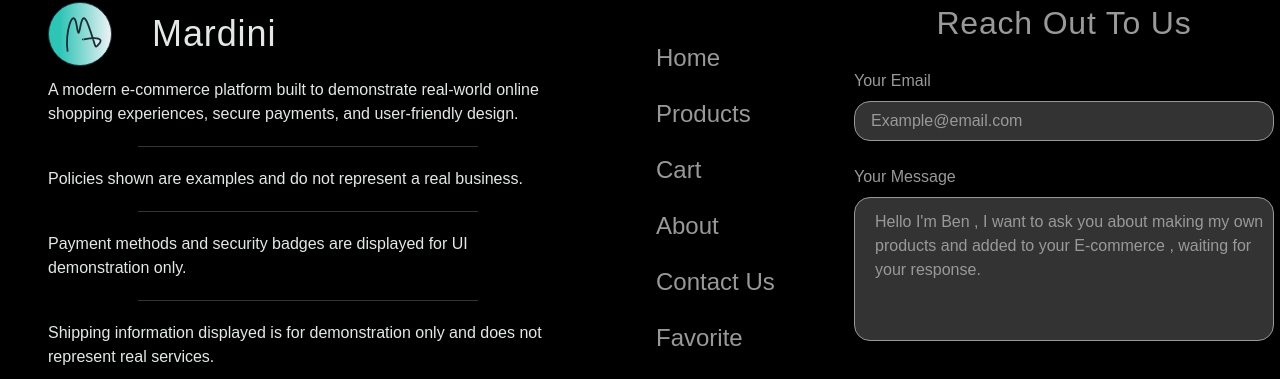
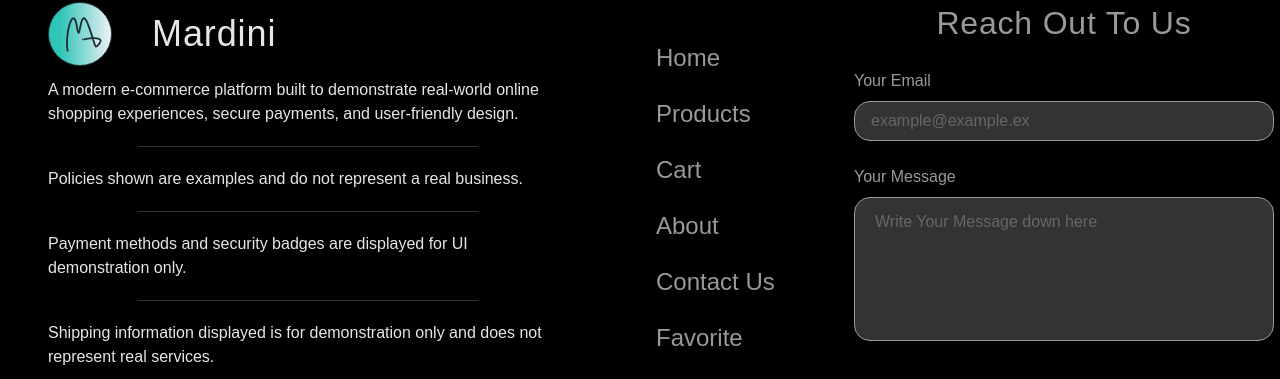
Before and after one commit to muhmardini/mardini-ecommerce, a React (Vite) app: page / in a window 1280 px wide. Shown: the part 2452-2831 px from the top of the page. Built offline with nearby package versions, Linux system fonts and the light colour scheme; no server answers; a web font is replaced by a local one.

Commit message:
edit the footer form

```diff
--- a/package.json
+++ b/package.json
@@ -19,7 +19,6 @@
     "@tailwindcss/vite": "^4.1.18",
     "@tanstack/react-query": "^5.90.19",
     "axios": "^1.13.2",
-    "formik": "^2.4.9",
     "immer": "^11.1.4",
     "motion": "^12.35.2",
     "react": "^19.2.0",
--- a/src/shared/components/Footer.tsx
+++ b/src/shared/components/Footer.tsx
@@ -3,8 +3,7 @@ import FooterInfo from "../../components/Global/FooterInfo"
 import {Link} from 'react-router-dom'
 import { faFacebook, faInstagram, faTiktok, faWhatsapp } from "@fortawesome/free-brands-svg-icons"
 import { faCopyright } from "@fortawesome/free-solid-svg-icons"
-import {useFormik} from 'formik'
-import {addEmail} from '../../constant/emails'
+import { useFooterForm } from "../hooks/useFooterForm"
 
 const footerInfo:string[] = [
     "A modern e-commerce platform built to demonstrate real-world online shopping experiences, secure payments, and user-friendly design.",
@@ -14,15 +13,7 @@ const footerInfo:string[] = [
     "Subscribe to see how newsletter UI and validation work in a real e-commerce environment.No emails are stored or processed."
 ]
 const Footer = () => {
-  const formik = useFormik({
-    initialValues: {
-      email: "Example@email.com",
-      message: "Hello I'm Ben , I want to ask you about making my own products and added to your E-commerce , waiting for your response."
-    },
-    onSubmit: values => {
-      addEmail({email:values.email,message:values.message})
-    }
-  })
+  const footerForm = useFooterForm();
   return (
     <footer className="bg-black w-full py-10 px-6 md:px-12 space-y-8">
       <div className="flex flex-col md:flex-row">
@@ -43,7 +34,7 @@ const Footer = () => {
             />
             <h1 className="text-background text-3xl md:text-4xl">Mardini</h1>
           </div>
-          <div className="hidden md:flex md:w-full lg:w-[520px] flex-col gap-5 mt-3">
+          <div className="hidden md:flex md:w-full lg:w-130 flex-col gap-5 mt-3">
             {footerInfo.map((e, index) => (
               <FooterInfo key={index} info={e}/>
             ))}
@@ -71,34 +62,32 @@ const Footer = () => {
           </div>
         </div>
         <div className="w-full hidden md:block">
-          <form className="flex flex-col items-center w-full" onSubmit={formik.handleSubmit}>
+          <form className="flex flex-col items-center w-full" onSubmit={footerForm.handleSubmit}>
             <h1 className="text-subColor text-center">Reach Out To Us</h1>
             <div className="field flex flex-col mt-6">
               <label htmlFor="footer-email" className="text-subColor">Your Email</label>
               <input
-              className="border border-subColor rounded-2xl w-full md:w-[420px] bg-basic text-subColor h-10 mt-2 pl-4"
+              {...footerForm.register}
+              className="border border-subColor rounded-2xl w-full md:w-105 bg-basic text-subColor h-10 mt-2 pl-4"
               id="footer-email"
               type="email"
               name="footer-email"
-              value={formik.values.email}
-              onChange={formik.handleChange}
-              onBlur={formik.handleBlur}
+              placeholder="example@example.ex"
               />
               <div className="error"></div>
-              {formik.errors.email && formik.touched.email && formik.errors.email}
+              {footerForm.errors.email && <p className="text-red-500">{footerForm.errors.email.message}</p>}
             </div>
             <div className="field flex flex-col mt-6">
               <label htmlFor="footer-message" className="text-subColor">Your Message</label>
               <textarea
-              className="border border-subColor rounded-2xl w-full md:w-[420px] bg-basic text-subColor h-36 mt-2 pl-5 pt-3 resize-none"
+              {...footerForm.register}
+              className="border border-subColor rounded-2xl w-full md:w-105 bg-basic text-subColor h-36 mt-2 pl-5 pt-3 resize-none"
               id="footer-message"
               name="message"
-              value={formik.values.message}
-              onChange={formik.handleChange}
-              onBlur={formik.handleBlur}
+              placeholder="Write Your Message down here"
               />
               <div className="error">
-              {formik.errors.message && formik.touched.message && formik.errors.message}
+              {footerForm.errors.message && <p className="text-red-500">{footerForm.errors.message.message}</p>}
               </div>
             </div>
             <button className="btn bg-basic border border-subColor text-subColor mt-10 hover:text-basic hover:bg-subColor " type="submit">Submit</button>
--- /dev/null
+++ b/src/shared/hooks/useFooterForm.ts
@@ -0,0 +1,37 @@
+import { zodResolver } from "@hookform/resolvers/zod";
+import { useForm, type SubmitHandler } from "react-hook-form";
+import { footerSchema, type FooterFormFields } from "../schema/footer.schema";
+
+export const useFooterForm = () => {
+    const {
+        register,
+        handleSubmit,
+        reset,
+        setError,
+        formState: { errors, isSubmitting },
+      } = useForm({
+        defaultValues: {
+          email: "example@example.ex",
+          message: "Hello I'm Ben , I want to ask you about making my own products and added to your E-commerce , waiting for your response.",
+        },
+        resolver: zodResolver(footerSchema),
+      });
+      const onSubmit: SubmitHandler<FooterFormFields> = async (data) => {
+        try {
+          await new Promise((resolve) => setTimeout(resolve, 2000));
+          console.log(data);
+          reset();
+        } catch {
+          setError("email", {
+            type: "manual",
+            message: "invalid email",
+          });
+        }
+      };
+      return{
+        register,
+        handleSubmit:handleSubmit(onSubmit),
+        isSubmitting,
+        errors,
+      }
+}
--- /dev/null
+++ b/src/shared/schema/footer.schema.ts
@@ -0,0 +1,8 @@
+import z from "zod";
+
+export const footerSchema = z.object({
+    email: z.email(),
+    message: z.string()
+})
+
+export type FooterFormFields = z.infer<typeof footerSchema>
```
Also changed, not shown: 1 other file (tests, documents, lock files or other folders).
